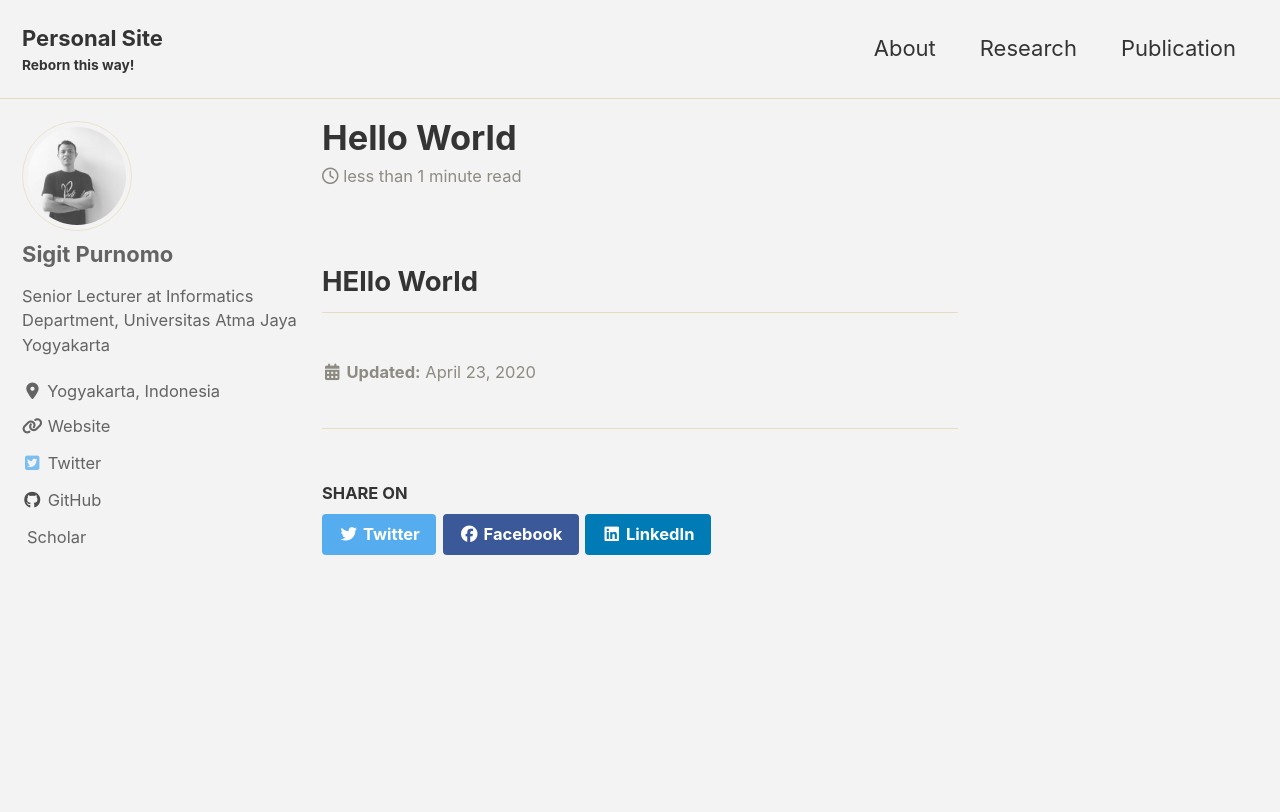
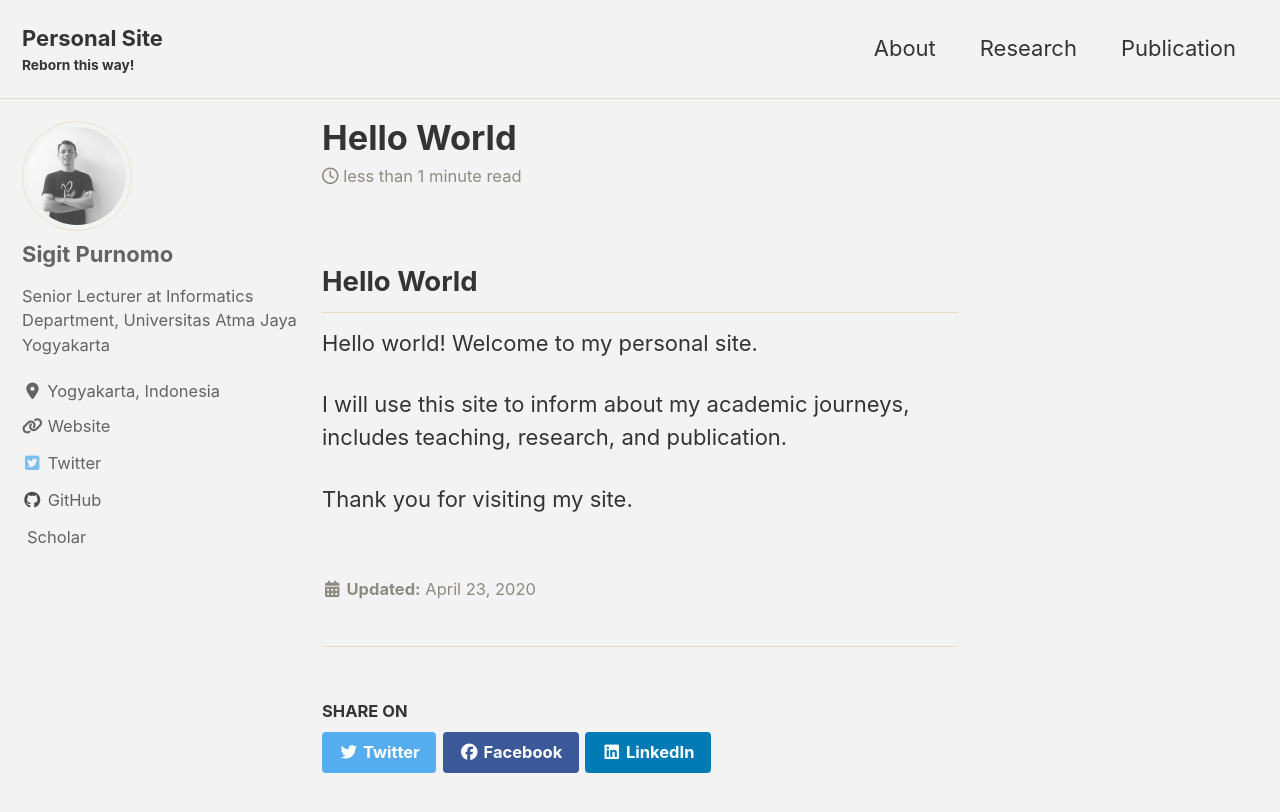
Before and after one commit to sigit-purnomo/sigit-purnomo.github.io, a Jekyll site: the page built from _posts/2020-04-23-hello-world.md, in a window 1280 px wide and 900 px high. Shown: the top 812 px of the window. Built offline with Jekyll 4.4.1, drawn with Linux system fonts in a browser that asks for light colours; cached includes are drawn as plain includes; nearby versions of some CDN libraries; a style sheet for code colours, icons or effects is not loaded.

Commit message:
Update 2020-04-23-hello-world.md

```diff
--- a/_posts/2020-04-23-hello-world.md
+++ b/_posts/2020-04-23-hello-world.md
@@ -1 +1,7 @@
-## HEllo World
+## Hello World
+
+Hello world! Welcome to my personal site.
+
+I will use this site to inform about my academic journeys, includes teaching, research, and publication.
+
+Thank you for visiting my site.
```
